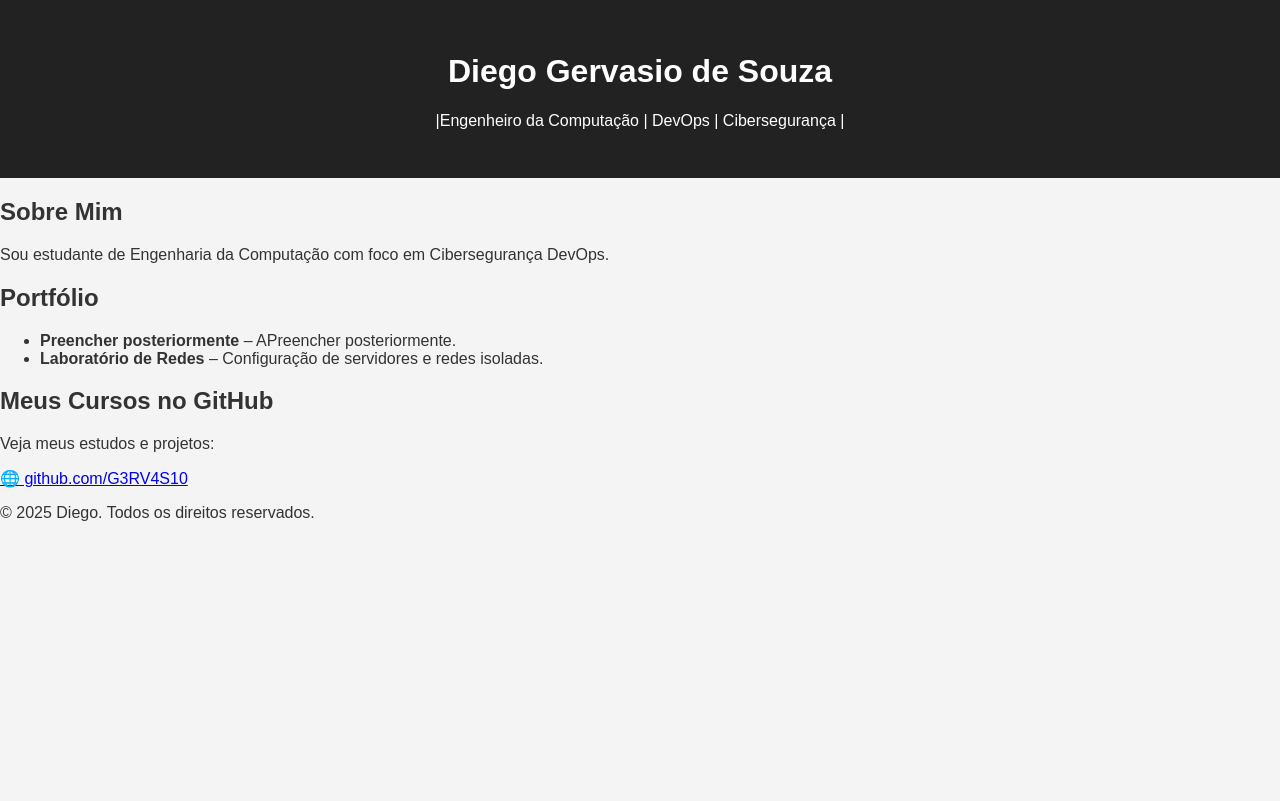
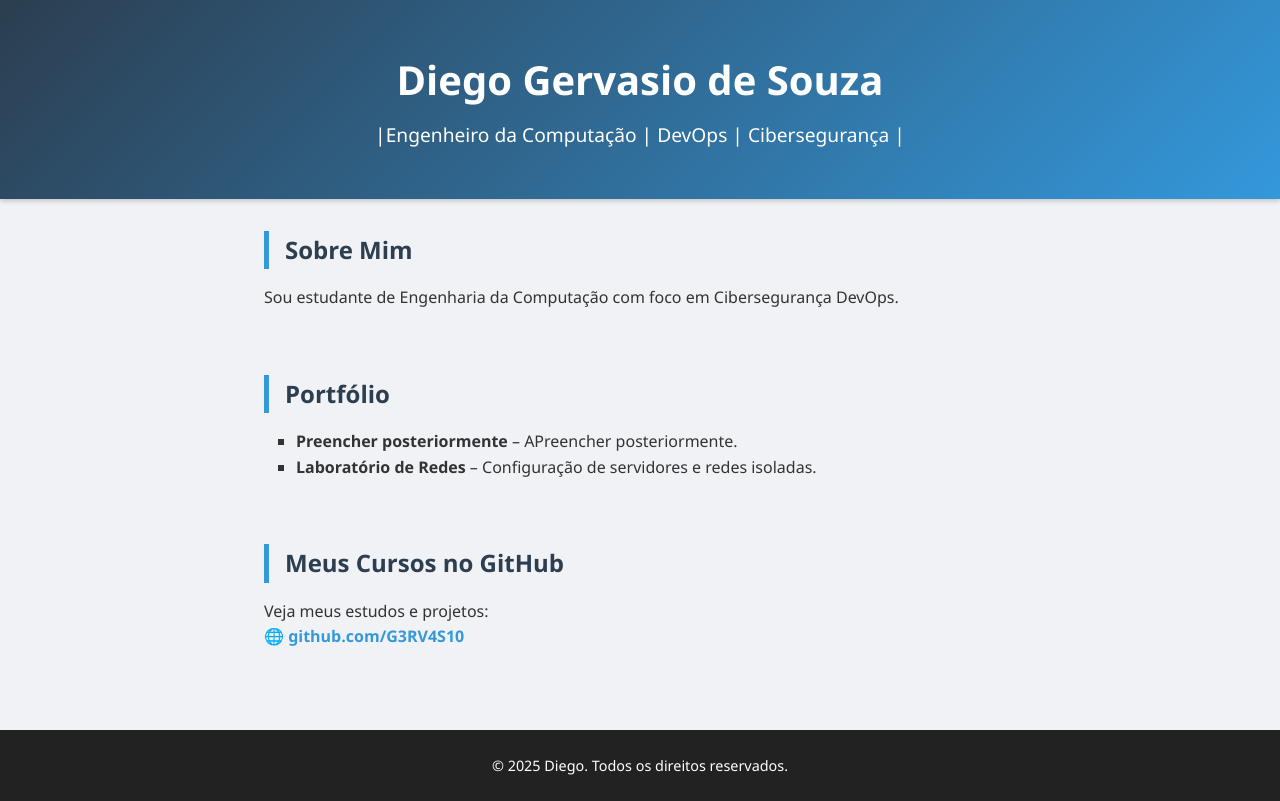
Before and after one commit to G3RV4S10/portfolio, a plain HTML site: page index.html in a window 1280 px wide. Drawn offline with Linux system fonts and the light colour scheme.

Commit message:
Melhorei o CSS do site

```diff
--- a/style.css
+++ b/style.css
@@ -12,3 +12,92 @@ header {
   padding: 2rem;
   text-align: center;
 }
+
+/* Reset básico */
+* {
+  margin: 0;
+  padding: 0;
+  box-sizing: border-box;
+}
+
+/* Fonte base */
+body {
+  font-family: 'Segoe UI', Tahoma, Geneva, Verdana, sans-serif;
+  background-color: #f0f2f5;
+  color: #333;
+  line-height: 1.6;
+  padding: 0;
+}
+
+/* Cabeçalho */
+header {
+  background: linear-gradient(135deg, #2c3e50, #3498db);
+  color: white;
+  padding: 3rem 1rem;
+  text-align: center;
+  box-shadow: 0 2px 5px rgba(0,0,0,0.2);
+}
+
+header h1 {
+  font-size: 2.5rem;
+  margin-bottom: 0.5rem;
+}
+
+header p {
+  font-size: 1.2rem;
+  font-weight: 300;
+}
+
+/* Seções */
+section {
+  padding: 2rem 1.5rem;
+  max-width: 800px;
+  margin: auto;
+}
+
+section h2 {
+  border-left: 5px solid #3498db;
+  padding-left: 1rem;
+  margin-bottom: 1rem;
+  color: #2c3e50;
+}
+
+section ul {
+  list-style: square;
+  padding-left: 2rem;
+}
+
+section a {
+  color: #3498db;
+  text-decoration: none;
+  font-weight: bold;
+}
+
+section a:hover {
+  text-decoration: underline;
+}
+
+/* Rodapé */
+footer {
+  background-color: #222;
+  color: white;
+  text-align: center;
+  padding: 1.5rem 1rem;
+  font-size: 0.9rem;
+  margin-top: 3rem;
+}
+
+/* Responsividade */
+@media (max-width: 600px) {
+  header h1 {
+    font-size: 2rem;
+  }
+
+  header p {
+    font-size: 1rem;
+  }
+
+  section {
+    padding: 1.5rem 1rem;
+  }
+}
```
